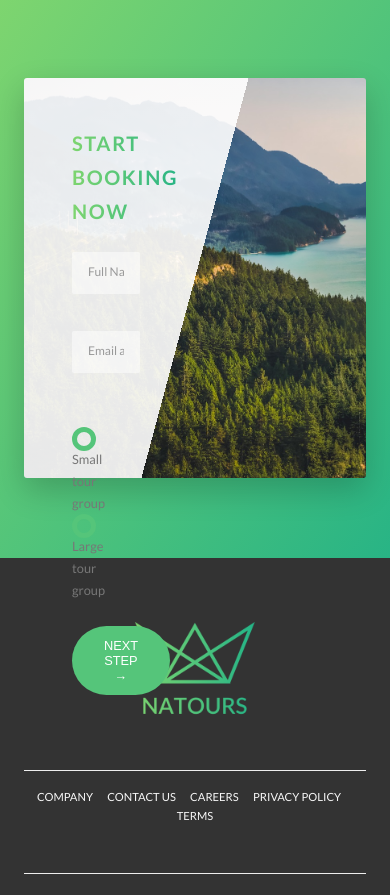
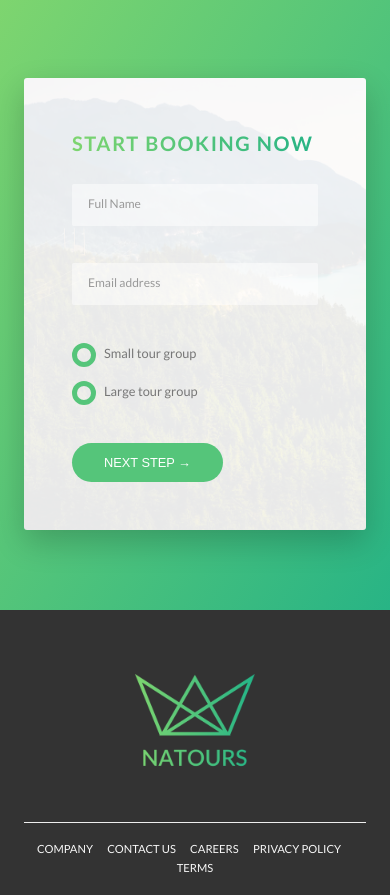
Before and after one commit to BraisC/Natours, a website: page index.html in a window 390 px wide. Shown: the part 5820-6715 px from the top of the page. Drawn offline with Linux system fonts and the light colour scheme.

Commit message:
Form media queries and modal

```diff
--- a/sass/components/_form.scss
+++ b/sass/components/_form.scss
@@ -15,6 +15,10 @@
         width: 90%;
         display: block;
         transition: all .3s;
+
+        @include respond(tab-port){
+            width: 100%;
+        }
 
         &:focus{
             outline: none;
@@ -50,6 +54,11 @@
     &__radio-group{
         width: 49%;
         display: inline-block;
+
+        @include respond(tab-port){
+            width: 100%;
+            margin-bottom: 2rem;
+        }
     }
 
     &__radio-label{
--- a/sass/components/_modal.scss
+++ b/sass/components/_modal.scss
@@ -27,6 +27,12 @@
     &__left{
         width: 33.3333333%;
         display: table-cell;
+
+        @include respond(tab-port){
+            padding-top: 6rem;
+            display: block;
+            width: 100%;
+        }
     }
 
     &__right{
@@ -34,11 +40,22 @@
         display: table-cell;
         vertical-align: middle;
         padding: 3rem 5rem;
+
+        @include respond(tab-port){
+            display: block;
+            width: 100%;
+        }
     }
 
     &__img{
         display: block;
         width: 100%;
+
+        @include respond(tab-port){
+            display: block;
+            width: 50%;
+            float: left;
+        }
     }
 
     &__text{
@@ -58,6 +75,12 @@
             -ms-hyphens: auto;
 
                 hyphens: auto;
+
+        @include respond(phone){
+            -webkit-column-count: 1;
+            column-count: 1;
+        }
+
     }
 
     &:target{
--- a/sass/pages/_home.scss
+++ b/sass/pages/_home.scss
@@ -70,10 +70,33 @@
     background-size: cover;
     border-radius: 3px;
     box-shadow: 0 1.5rem 4rem rgba($color-black, .2);
-    height: 50rem;
+
+    @include respond(tab-land){
+        background-image: linear-gradient(105deg,
+            rgba($color-white, .9) 0%,
+            rgba($color-white, .9) 65%,
+            transparent 65%),
+            url(../img/nat-10.jpg);
+    }
+
+    @include respond(tab-port){
+        background-image: linear-gradient(to right,
+            rgba($color-white, .9) 0%,
+            rgba($color-white, .9) 100%,
+            transparent 65%),
+            url(../img/nat-10.jpg);
+    }
 
     &__form{
         width: 50%;
         padding: 6rem;
+
+        @include respond(tab-land){
+            width: 65%;
+        }
+
+        @include respond(tab-port){
+            width: 100%;
+        }
     }
 }
```
Also changed, not shown: css/style.css.
